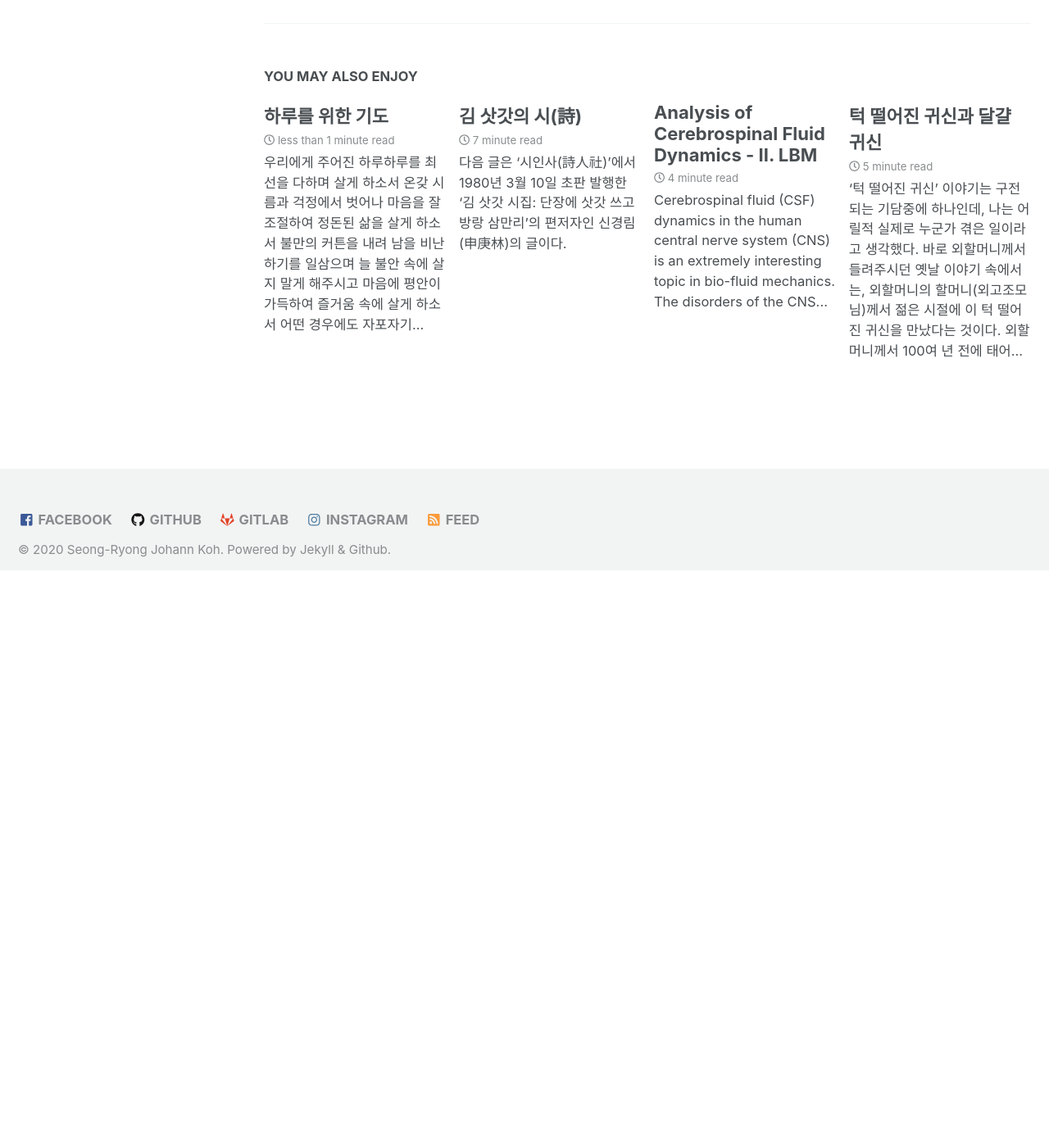
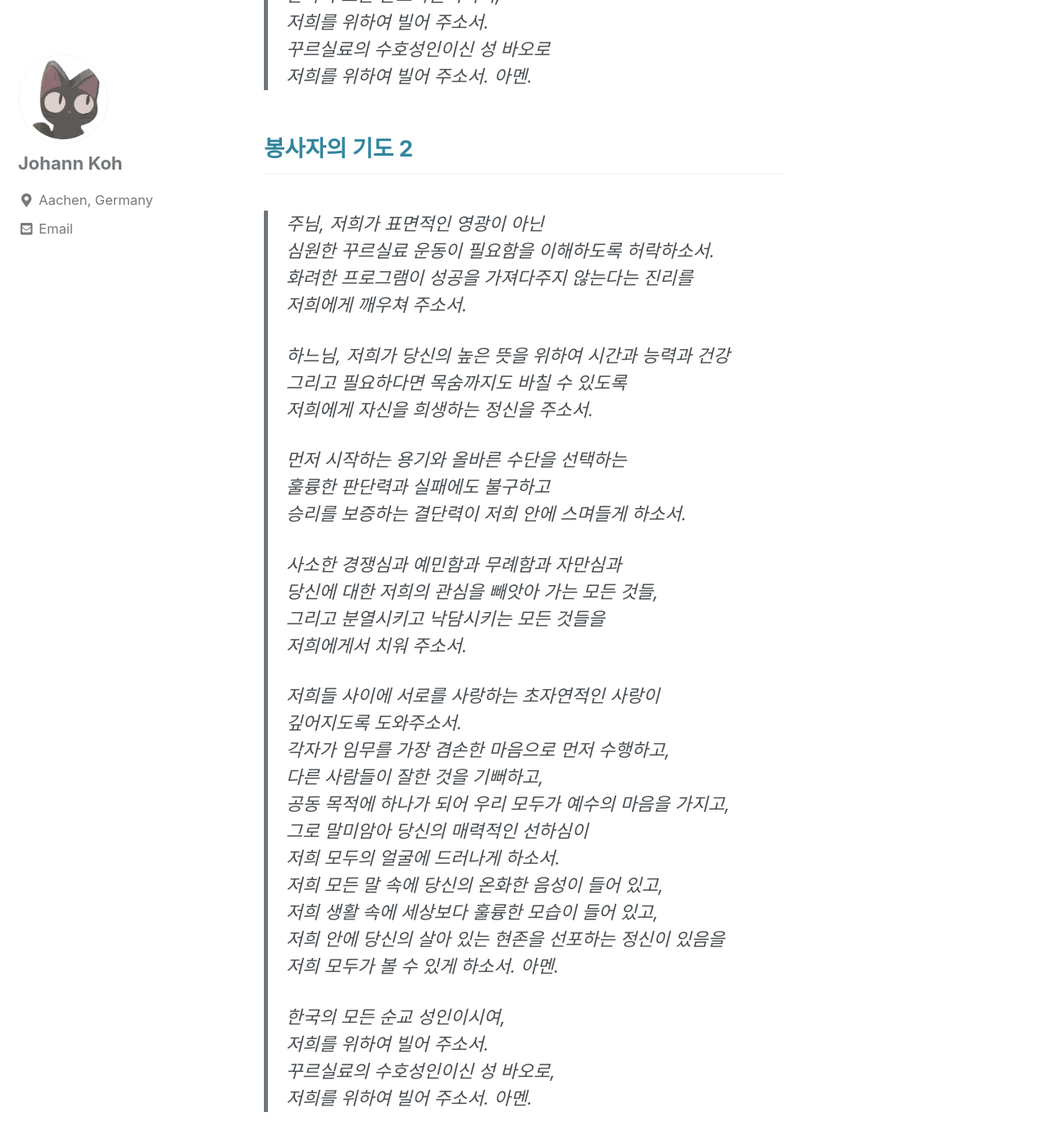
Before and after one commit to meuus/meuus.github.io, a Jekyll site: the page built from _posts/2020-02-05-liturgieplan.md, in a window 1280 px wide and 1400 px high, scrolled down 3525 px. Shown: the top 1396 px of the window at 82% size. Built offline with Jekyll 4.4.1, drawn with Linux system fonts in a browser that asks for light colours; cached includes are drawn as plain includes; before the commit the page ends 4221 px from its top, so only the background shows below that; some of the changed text lies outside the part shown.

Commit message:
ende liturgie post

```diff
--- a/_posts/2020-02-05-liturgieplan.md
+++ b/_posts/2020-02-05-liturgieplan.md
@@ -5,11 +5,14 @@
   - cursillo
 ---
 
-2020년 3월 19일부터 22일까지 실시될 예정인 유럽 한인 혼성 제2차 꾸르실료 봉사자 형성 모임이 진행중입니다.
+지난 2019년 11월-12월경 중국 우한에서 시작된 코로나-19로 인한 병은 동아시아 뿐만 아니라 유럽에서도 지역 감염으로 발전하였습니다. 이러한 심각한 상황으로 인하여 2020년 3월 19일부터 22일까지 실시될 예정인 유럽 한인 혼성 제2차 꾸르실료는 2020년 2월 29일 현재 코로나-19 바이러스의 유행으로 인하여 취소되었습니다.
+
 
 * [피정중 미사 전례 담당자](#duty)
 * [기도빨랑까 현황](#palanka)
 * [전례부 준비물 현황](#material)
+* [봉사자의 기도 1](#gebeteins)
+* [봉사자의 기도 2](#gebetzwei)
 
 ## <a name="duty">꾸르실료 봉사자 미사 전례 담당배정표</a>
 
@@ -56,9 +59,81 @@
 | 향 - 미사용| &#x25EF; | 숯| &#x25ef; |
 |라이타| 4개| 작은 종 | 1개|
 
-## 봉사자의 기도 1
+## <a name="gebeteins">봉사자의 기도 1</a>
 
-## 봉사자의 기도 2
+> 자비로우신 하느님 아버지,
+> 부족한 저희를 꾸르실료 봉사자로 불러 주셔서 감사합니다.
+> 봉사자 형성 기간 동안
+> 저희가 차수 회장을 중심으로 함께 나누고 성찰하고 격려하고
+> 성령의 도움으로 꾸르실료 운동을 올바로 깨달아
+> 하느님 아버지께 더 나아가게 하소서.
+>
+> 저희가 봉사를 많이 해 봐서 잘 안다는 교만을 버리고
+> 겸손한 마음으로 봉사자들과 함께함으로써,
+> 더 큰 기쁨을 느끼게 하여 주시고
+> 이 순간이 마지막 봉사라고 생각하고
+> 최선을 다해서 준비하게 하소서.
+>
+> 꾸르실료 결실이 내가 잘해서가 아니라
+> 성령의 도움 없이는 성공할 수 없다는 것을 깨닫게 하시어
+> 저희가 언제나 주님께 의지하고 겸손한 마음으로
+> 참가자들에세 그리스도의 사랑을 전하게 하소서.
+>
+> 참가자들을 가르치려는 욕심보다는
+> 저희가 그리스도 사랑 안에서 충만한 생활을 하고 있다는 것을
+> 참가자들이 보고 느끼게 하시어
+> 참가자들이 저희를 통하여
+> 그리스도의 사랑을 체험하게 하소서.
+>
+> 또한 참가자들이 변화되는 모습을 보며
+> 저희가 오히려 주님의 사랑을 깨달아
+> 주님께 더 나아가게 하여 주소서.
+>
+> 저희가 이곳에서 준비하고 봉사하는 이 순간에도
+> 저희의 가정을 지켜 주시고
+> 주님의 특별한 은총을 가득히 받을 수 있도록 이끌어 주소서.
+>
+> 한국의 모든 순교자들이시여,
+> 저희를 위하여 빌어 주소서.
+> 꾸르실료의 수호성인이신 성 바오로
+> 저희를 위하여 빌어 주소서. 아멘.
+
+## <a name="gebetzwei">봉사자의 기도 2</a>
+
+> 주님, 저희가 표면적인 영광이 아닌
+> 심원한 꾸르실료 운동이 필요함을 이해하도록 허락하소서.
+> 화려한 프로그램이 성공을 가져다주지 않는다는 진리를
+> 저희에게 깨우쳐 주소서.
+>
+> 하느님, 저희가 당신의 높은 뜻을 위하여 시간과 능력과 건강
+> 그리고 필요하다면 목숨까지도 바칠 수 있도록
+> 저희에게 자신을 희생하는 정신을 주소서.
+>
+> 먼저 시작하는 용기와 올바른 수단을 선택하는
+> 훌륭한 판단력과 실패에도 불구하고
+> 승리를 보증하는 결단력이 저희 안에 스며들게 하소서.
+>
+> 사소한 경쟁심과 예민함과 무례함과 자만심과
+> 당신에 대한 저희의 관심을 빼앗아 가는 모든 것들,
+> 그리고 분열시키고 낙담시키는 모든 것들을
+> 저희에게서 치워 주소서.
+>
+> 저희들 사이에 서로를 사랑하는 초자연적인 사랑이
+> 깊어지도록 도와주소서.
+> 각자가 임무를 가장 겸손한 마음으로 먼저 수행하고,
+> 다른 사람들이 잘한 것을 기뻐하고,
+> 공동 목적에 하나가 되어 우리 모두가 예수의 마음을 가지고,
+> 그로 말미암아 당신의 매력적인 선하심이
+> 저희 모두의 얼굴에 드러나게 하소서.
+> 저희 모든 말 속에 당신의 온화한 음성이 들어 있고,
+> 저희 생활 속에 세상보다 훌륭한 모습이 들어 있고,
+> 저희 안에 당신의 살아 있는 현존을 선포하는 정신이 있음을
+> 저희 모두가 볼 수 있게 하소서. 아멘.
+>
+> 한국의 모든 순교 성인이시여,
+> 저희를 위하여 빌어 주소서.
+> 꾸르실료의 수호성인이신 성 바오로,
+> 저희를 위하여 빌어 주소서. 아멘.
 
 ## 우리에게
 
```
Also changed, not shown: other parts of _posts/2020-02-05-liturgieplan.md (+9 -9 lines).
